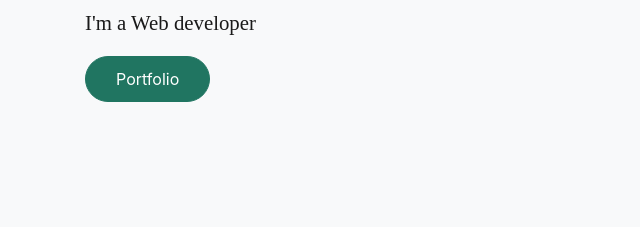
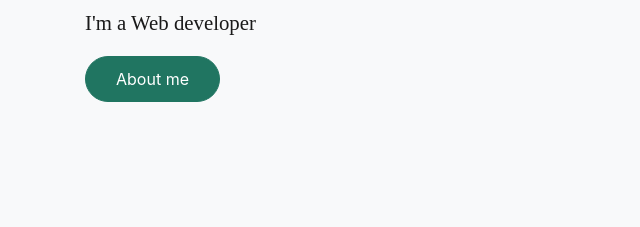
Before and after one commit to johndanu/johndanu.github.io, a plain HTML site: page index.html in a window 1280 px wide. Shown: the part 395-622 px from the top of the page, 0-640 px from the left. Drawn offline with Linux system fonts and the light colour scheme; files whose address does not match are found by name; a web font is replaced by a local one.

Commit message:
button changed

```diff
--- a/index.html
+++ b/index.html
@@ -94,7 +94,7 @@
               <div class="col-lg-6">
                 <h1 class="text-black">I'm John Danushan</h1>
                 <p class="lead">I'm a Web developer</p>
-                <p><a href="#portfolio-section" class="btn smoothscroll btn-primary">Portfolio</a></p>
+                <p><a href="#about-section" class="btn smoothscroll btn-primary">About me</a></p>
 
               </div>
             </div>
```
